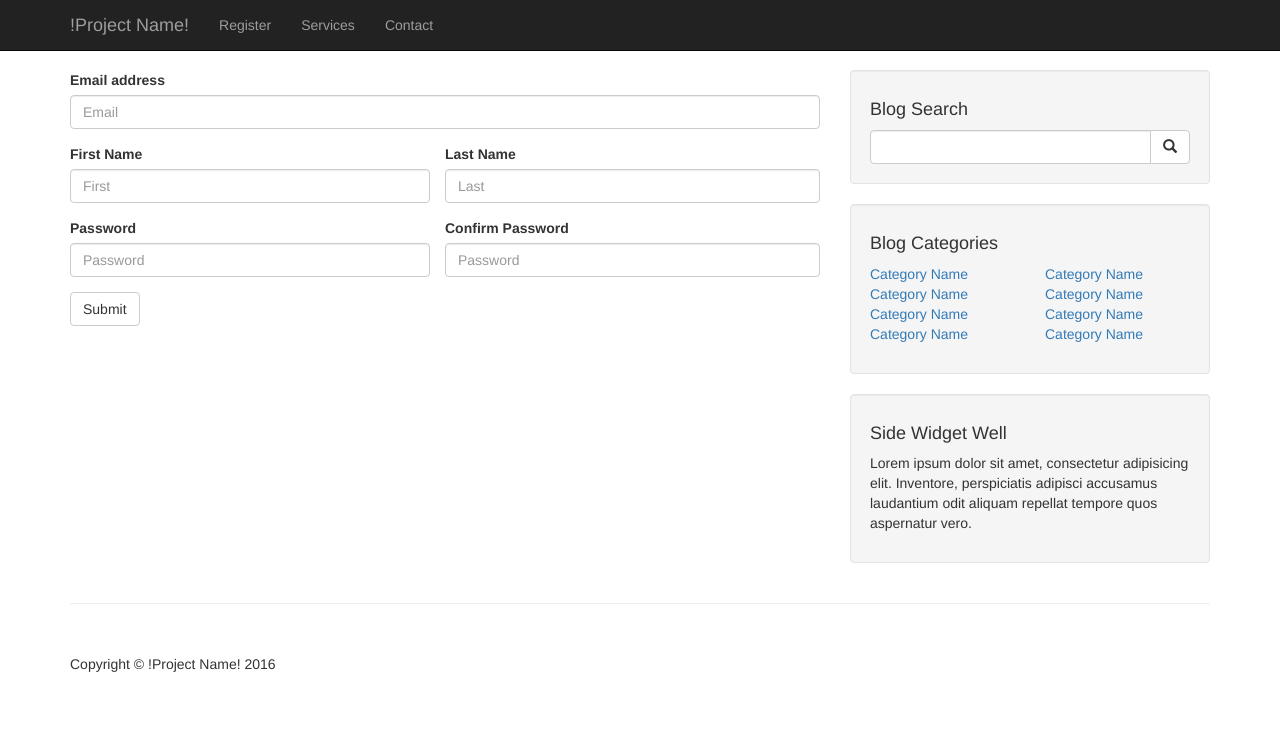
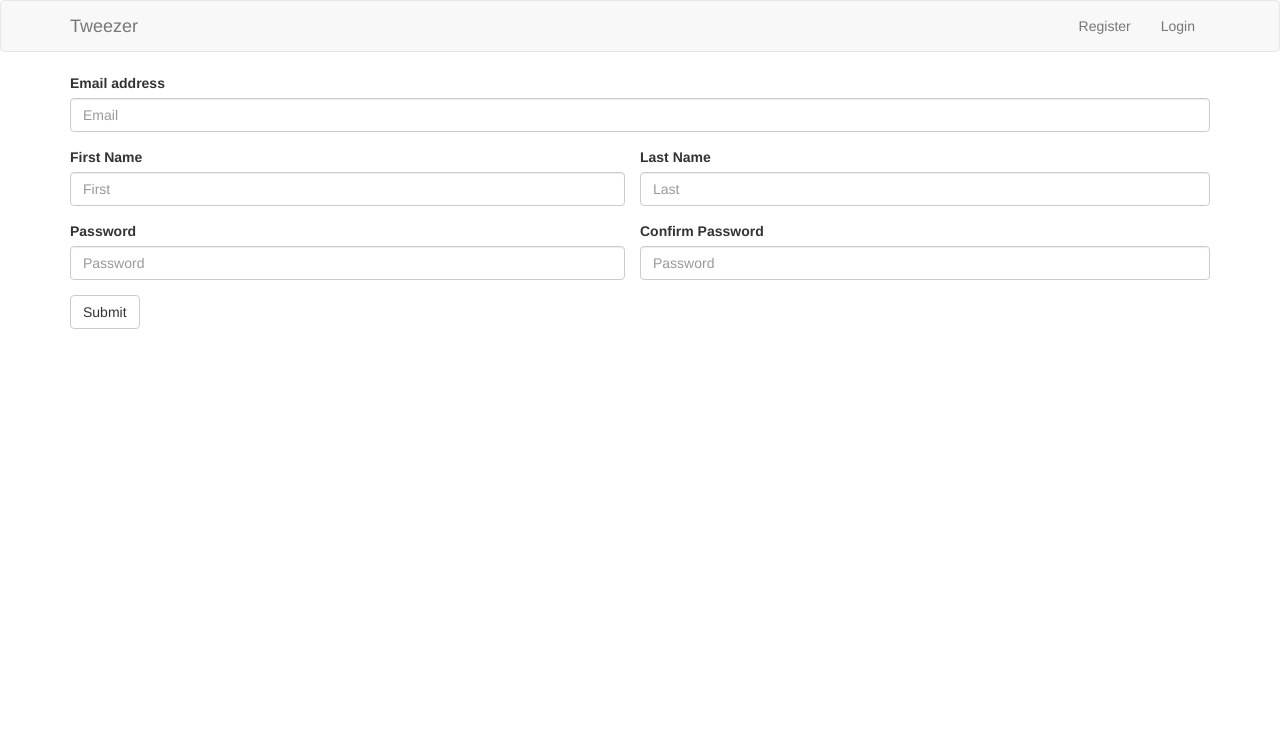
Before and after one commit to at2706/PDS-Project, a Flask app: page /register in a window 1280 px wide. Shown: the top 733 px of the page. Run offline with Flask 2, Linux system fonts and the light colour scheme; some libraries are stand-ins or nearby versions.

Commit message:
Added user login and register functionality

```diff
--- a/main.py
+++ b/main.py
@@ -1,15 +1,36 @@
+import os
+import hashlib
+
 from flask import Flask, render_template, request, redirect, flash
+import flask.ext.login as flask_login
+
 
 app = Flask(__name__)
-app.secret_key = "secret"
+app.secret_key = "allyourbasesarebelongtous"
+
+login_manager = flask_login.LoginManager()
+login_manager.init_app(app)
+
+class User(flask_login.UserMixin):
+    pass
+
+
+@login_manager.user_loader
+def user_loader(email):
+    # if email not in users:
+    #     return
+
+    user = User()
+    user.id = email
+    user.first = "hello lol"
+    return user
 
 
 @app.route("/")
 @app.route("/home")
 def home():
     return render_template(
-        'index.html',
-        title='Home'
+        'index.html'
     )
 
 
@@ -26,20 +47,33 @@ def register():
 
     return render_template(
         'register.html',
-        title="Register"
+        form=request.form
     )
 
-# @app.route('/', defaults={'path': ''})
-# @app.route('/<path:path>')
-# def catch_all(path):
-#     return 'You want path: %s' % path
 
+@app.route("/login", methods=['post', 'get'])
+def login():
+    if request.method == 'POST':
+        email = request.form["email"]
+        password = request.form["password"]
+        if login_user(email, password):
+            return home()
+    return render_template(
+        'login.html',
+        form=request.form
+    )
+
+
+@app.route("/logout")
+def logout():
+    flask_login.logout_user()
+    flash("Logged out.", "success")
+    return home()
 
 @app.errorhandler(404)
 def page_not_found(e):
     return render_template(
-        '404.html',
-        title="404 Error"), 404
+        '404.html'), 404
 
 
 def create_user(email, first_name, last_name, pwd1, pwd2):
@@ -49,8 +83,32 @@ def create_user(email, first_name, last_name, pwd1, pwd2):
     if pwd1 != pwd2:
         flash("Passwords do not match.", "warning")
         return False
-    else:
-        flash("Successfully Created User.", "info")
-        return True
+
+
+
+    # open and write user to file
+    with open("db/users", "a") as file:
+        file.write(email + "\t" + first_name + "\t" + last_name + "\t" + hashlib.sha512(pwd1).hexdigest() + "\n")
+        file.close()
+
+    flash("Successfully Created User.", "info")
+    return True
+
+
+def login_user(email, password):
+    with open("db/users", "r") as file:
+        for line in file:
+            attr = line.strip('\n').split("\t")
+            if attr[0] == email and attr[3] == hashlib.sha512(password).hexdigest():
+                user = User()
+                user.id = email
+                flask_login.login_user(user)
+
+                flash("Logged in.", "success")
+                return True
+
+    flash("Bad Login.", "warning")
+    return False
+
 
 app.run("127.0.0.1", 5000, debug=True)
--- a/static/content/style.css
+++ /dev/null
@@ -1,7 +0,0 @@
-body {
-    padding-top: 70px;
-}
-
-footer {
-    margin: 50px 0;
-}
--- /dev/null
+++ b/static/css/style.css
@@ -0,0 +1,11 @@
+body {
+    /*padding-top: 70px;*/
+}
+
+footer {
+    margin: 50px 0;
+}
+
+.navbar-text {
+    margin-left: 15px;
+}
--- a/templates/404.html
+++ b/templates/404.html
@@ -1,4 +1,8 @@
 {% extends "layout.html" %}
+
+{% block title %}
+<title>404</title>
+{% endblock %}
 
 {% block content %}
 
--- a/templates/layout.html
+++ b/templates/layout.html
@@ -3,38 +3,37 @@
 <head>
     <meta charset="utf-8" />
     <meta name="viewport" content="width=device-width, initial-scale=1.0">
-    <title>{{ title }} - My Flask Application</title>
-    <link rel="stylesheet" type="text/css" href="/static/content/style.css" />
-    <script src="/static/scripts/javascript.js"></script>
+    {% block title %}{% endblock %}
+
+    <link rel="stylesheet" href="http://maxcdn.bootstrapcdn.com/bootstrap/3.3.6/css/bootstrap.min.css">
+    <link rel="stylesheet" type="text/css" href="static/css/style.css" />
 </head>
 
 <body>
 
     <!-- Navigation -->
-    <nav class="navbar navbar-inverse navbar-fixed-top" role="navigation">
+    <nav class="navbar navbar-default" role="navigation">
         <div class="container">
             <!-- Brand and toggle get grouped for better mobile display -->
             <div class="navbar-header">
-                <button type="button" class="navbar-toggle" data-toggle="collapse" data-target="#bs-example-navbar-collapse-1">
+                <button type="button" class="navbar-toggle" data-toggle="collapse" data-target="#collapse-items">
                     <span class="sr-only">Toggle navigation</span>
                     <span class="icon-bar"></span>
                     <span class="icon-bar"></span>
                     <span class="icon-bar"></span>
                 </button>
-                <a class="navbar-brand" href="{{ url_for('home') }}">!Project Name!</a>
+                <a class="navbar-brand" href="{{ url_for('home') }}">Tweezer</a>
             </div>
             <!-- Collect the nav links, forms, and other content for toggling -->
-            <div class="collapse navbar-collapse" id="bs-example-navbar-collapse-1">
-                <ul class="nav navbar-nav">
-                    <li>
-                        <a href="{{ url_for('register') }}">Register</a>
-                    </li>
-                    <li>
-                        <a href="#">Services</a>
-                    </li>
-                    <li>
-                        <a href="#">Contact</a>
-                    </li>
+            <div class="collapse navbar-collapse" id="collapse-items">
+                <ul class="nav navbar-nav navbar-right">
+                    {% if current_user.is_authenticated %}
+                        <li><p class="navbar-text">{{current_user.id}}</p></li>
+                        <li><a href="{{ url_for('logout') }}">Logout</a></li>
+                    {% else %}
+                        <li><a href="{{ url_for('register') }}">Register</a></li>
+                        <li><a href="{{ url_for('login') }}">Login</a></li>
+                    {% endif %}
                 </ul>
             </div>
             <!-- /.navbar-collapse -->
@@ -44,12 +43,8 @@
 
     <!-- Page Content -->
     <div class="container">
-
         <div class="row">
-
-            <!-- Blog Entries Column -->
-            <div class="col-md-8">
-
+            <div class="col-md-12">
                 {% with messages = get_flashed_messages(with_categories=true) %}
                     {% if messages %}
                         {% for category, message in messages %}
@@ -60,95 +55,19 @@
                         {% endfor %}
                     {% endif %}
                 {% endwith %}
+            </div>
+        </div>
+        <div class="row">
+            <div class="col-md-12">
                 {% block content %}{% endblock %}
-
             </div>
-
-            <!-- Blog Sidebar Widgets Column -->
-            <div class="col-md-4">
-
-                <!-- Blog Search Well -->
-                <div class="well">
-                    <h4>Blog Search</h4>
-                    <div class="input-group">
-                        <input type="text" class="form-control">
-                        <span class="input-group-btn">
-                            <button class="btn btn-default" type="button">
-                                <span class="glyphicon glyphicon-search"></span>
-                        </button>
-                        </span>
-                    </div>
-                    <!-- /.input-group -->
-                </div>
-
-                <!-- Blog Categories Well -->
-                <div class="well">
-                    <h4>Blog Categories</h4>
-                    <div class="row">
-                        <div class="col-lg-6">
-                            <ul class="list-unstyled">
-                                <li><a href="#">Category Name</a>
-                                </li>
-                                <li><a href="#">Category Name</a>
-                                </li>
-                                <li><a href="#">Category Name</a>
-                                </li>
-                                <li><a href="#">Category Name</a>
-                                </li>
-                            </ul>
-                        </div>
-                        <!-- /.col-lg-6 -->
-                        <div class="col-lg-6">
-                            <ul class="list-unstyled">
-                                <li><a href="#">Category Name</a>
-                                </li>
-                                <li><a href="#">Category Name</a>
-                                </li>
-                                <li><a href="#">Category Name</a>
-                                </li>
-                                <li><a href="#">Category Name</a>
-                                </li>
-                            </ul>
-                        </div>
-                        <!-- /.col-lg-6 -->
-                    </div>
-                    <!-- /.row -->
-                </div>
-
-                <!-- Side Widget Well -->
-                <div class="well">
-                    <h4>Side Widget Well</h4>
-                    <p>Lorem ipsum dolor sit amet, consectetur adipisicing elit. Inventore, perspiciatis adipisci accusamus laudantium odit aliquam repellat tempore quos aspernatur vero.</p>
-                </div>
-
-            </div>
-
         </div>
-        <!-- /.row -->
-
-        <hr>
-
-        <!-- Footer -->
-        <footer>
-            <div class="row">
-                <div class="col-lg-12">
-                    <p>Copyright &copy; !Project Name! 2016</p>
-                </div>
-                <!-- /.col-lg-12 -->
-            </div>
-            <!-- /.row -->
-        </footer>
-
     </div>
 
-    <!-- Latest compiled and minified CSS -->
-    <link rel="stylesheet" href="http://maxcdn.bootstrapcdn.com/bootstrap/3.3.6/css/bootstrap.min.css">
+    <script src="https://ajax.googleapis.com/ajax/libs/jquery/1.12.0/jquery.min.js"></script>
+    <script src="http://maxcdn.bootstrapcdn.com/bootstrap/3.3.6/js/bootstrap.min.js"></script>
+    <script src="static/js/javascript.js"></script>
 
-    <!-- jQuery library -->
-    <script src="https://ajax.googleapis.com/ajax/libs/jquery/1.12.0/jquery.min.js"></script>
-
-    <!-- Latest compiled JavaScript -->
-    <script src="http://maxcdn.bootstrapcdn.com/bootstrap/3.3.6/js/bootstrap.min.js"></script>
     {% block scripts %}{% endblock %}
 
 </body>
--- a/templates/register.html
+++ b/templates/register.html
@@ -1,22 +1,26 @@
 {% extends "layout.html" %}
+
+{% block title %}
+<title>Register</title>
+{% endblock %}
 
 {% block content %}
 
-<form method="post" action="">
+<form method="POST" action="">
 
     <div class="form-group">
         <label for="email">Email address</label>
-        <input type="email" class="form-control" id="email" name="email" placeholder="Email">
+        <input type="email" class="form-control" id="email" name="email" placeholder="Email" value="{{form.email}}">
     </div>
 
     <div class="form-group col-md-6" style="padding-left: 0px">
         <label for="first_name">First Name</label>
-        <input type="text" class="form-control" id="first_name" name="first_name" placeholder="First">
+        <input type="text" class="form-control" id="first_name" name="first_name" placeholder="First" value="{{form.first_name}}">
     </div>
 
     <div class="form-group col-md-6" style="padding: 0px">
         <label for="last_name">Last Name</label>
-        <input type="text" class="form-control" id="last_name" name="last_name" placeholder="Last">
+        <input type="text" class="form-control" id="last_name" name="last_name" placeholder="Last" value="{{form.last_name}}">
     </div>
 
     <div class="form-group col-md-6" style="padding-left: 0px">
```
Also changed, not shown: templates/index.html (+5 -5 lines), templates/login.html (added, +19 -0 lines), static/js/javascript.js (added), 1 other file.
